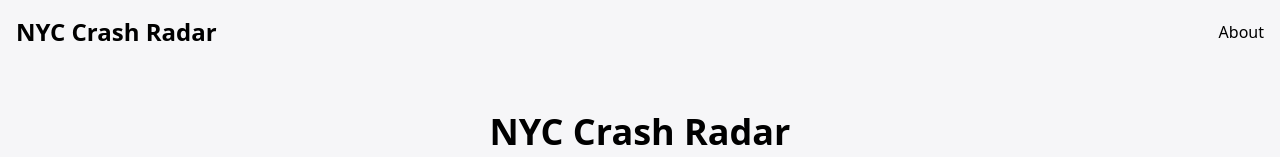
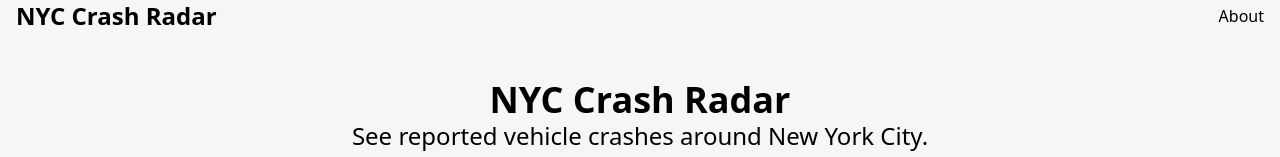
Before and after one commit to internetdrew/nyc-crash-radar, a React (Vite) app: page / in a window 1280 px wide. Shown: the top 157 px of the page. Built offline with nearby package versions, Linux system fonts and the light colour scheme; no server answers.

Commit message:
add backdrop blur to navbar{

```diff
--- a/src/components/Navbar.tsx
+++ b/src/components/Navbar.tsx
@@ -5,7 +5,7 @@ const Navbar = () => {
   const [mobileNavIsOpen, setMobileNavIsOpen] = useState(false);
 
   return (
-    <nav className='p-4'>
+    <nav className='px-4 sticky top-0 backdrop-blur-sm'>
       <div className='flex items-center justify-between max-w-7xl mx-auto'>
         <div className='text-2xl font-bold'>NYC Crash Radar</div>
         <div>
```
